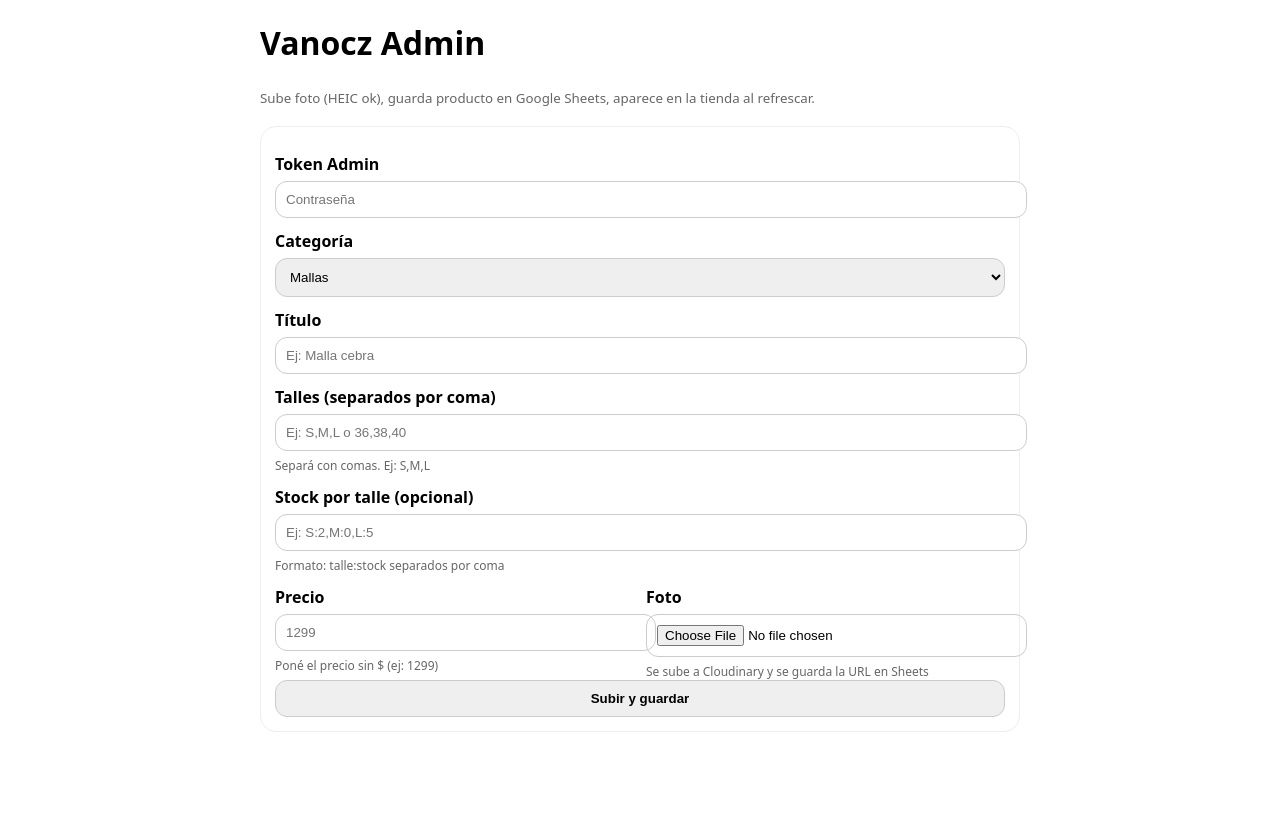
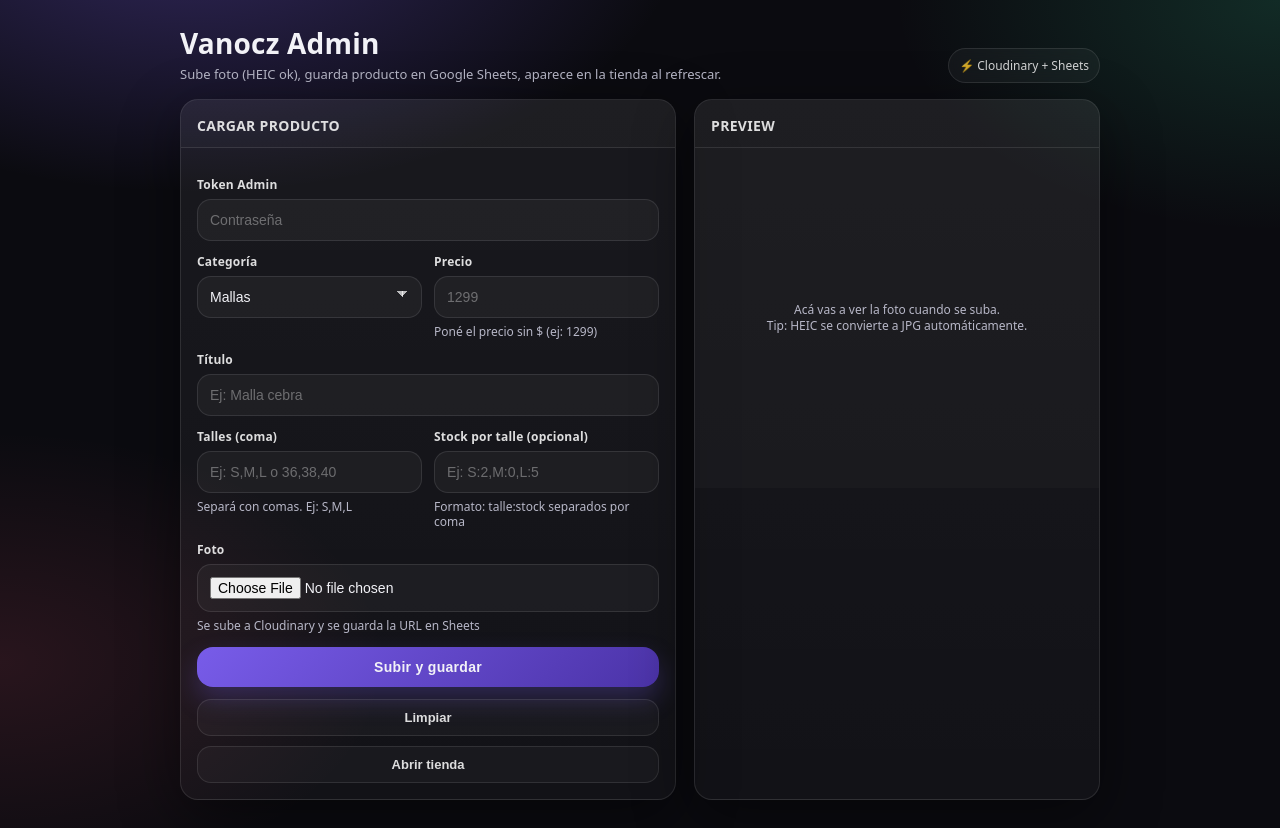
Before and after one commit to taxiradio5544/web, a website: page admin.html in a window 1280 px wide. Before the commit the page ends 800 px from the top, so only its background shows below. Drawn offline with Linux system fonts and the light colour scheme.

Commit message:
admin mas lindo

```diff
--- a/admin.html
+++ b/admin.html
@@ -4,72 +4,338 @@
   <meta charset="utf-8" />
   <meta name="viewport" content="width=device-width, initial-scale=1" />
   <title>Vanocz Admin</title>
+
   <style>
-    body{font-family:system-ui;max-width:760px;margin:20px auto;padding:0 16px}
-    label{display:block;margin:12px 0 6px;font-weight:600}
-    input,select,button{width:100%;padding:10px;border-radius:12px;border:1px solid #ccc}
-    button{cursor:pointer;font-weight:800}
-    .row{display:grid;grid-template-columns:1fr 1fr;gap:12px}
-    .ok{color:green;margin-top:10px}
-    .err{color:#b00020;margin-top:10px}
-    img{max-width:200px;border-radius:14px;margin-top:10px}
-    .card{border:1px solid #eee;border-radius:16px;padding:14px;margin-top:18px}
-    small{color:#666}
-    .hint{font-size:12px;color:#666;margin-top:6px}
+    :root{
+      --bg:#0b0b10;
+      --panel:#12121a;
+      --panel2:#0f0f17;
+      --text:#f2f2f7;
+      --muted:#b7b7c7;
+      --line:rgba(255,255,255,.10);
+      --ok:#36d399;
+      --err:#ff5c7a;
+      --shadow: 0 18px 60px rgba(0,0,0,.45);
+      --r:18px;
+    }
+
+    *{box-sizing:border-box}
+    body{
+      margin:0;
+      font-family:system-ui,-apple-system,Segoe UI,Roboto,Ubuntu,Cantarell,Noto Sans,sans-serif;
+      color:var(--text);
+      background:
+        radial-gradient(900px 500px at 15% -10%, rgba(120,92,233,.35), transparent 55%),
+        radial-gradient(700px 420px at 100% 0%, rgba(54,211,153,.16), transparent 55%),
+        radial-gradient(700px 420px at 0% 80%, rgba(255,92,122,.12), transparent 55%),
+        var(--bg);
+      min-height:100vh;
+      padding:28px 14px;
+    }
+
+    .wrap{
+      max-width: 920px;
+      margin: 0 auto;
+      display:grid;
+      grid-template-columns: 1.1fr .9fr;
+      gap:18px;
+    }
+
+    @media (max-width: 860px){
+      .wrap{grid-template-columns:1fr}
+    }
+
+    .top{
+      max-width: 920px;
+      margin: 0 auto 16px;
+      display:flex;
+      align-items:flex-end;
+      justify-content:space-between;
+      gap:12px;
+    }
+
+    h1{
+      margin:0;
+      font-size:28px;
+      letter-spacing:.2px;
+      line-height:1.1;
+    }
+
+    .sub{
+      margin:6px 0 0;
+      color:var(--muted);
+      font-size:13px;
+    }
+
+    .badge{
+      font-size:12px;
+      color:rgba(255,255,255,.8);
+      border:1px solid var(--line);
+      padding:8px 10px;
+      border-radius:999px;
+      background:rgba(255,255,255,.04);
+      backdrop-filter: blur(8px);
+      white-space:nowrap;
+    }
+
+    .card{
+      background: linear-gradient(180deg, rgba(255,255,255,.06), rgba(255,255,255,.03));
+      border:1px solid var(--line);
+      border-radius: var(--r);
+      box-shadow: var(--shadow);
+      overflow:hidden;
+    }
+
+    .card .head{
+      padding:16px 16px 12px;
+      border-bottom:1px solid var(--line);
+      background: rgba(255,255,255,.02);
+    }
+
+    .card .head h2{
+      margin:0;
+      font-size:14px;
+      color:rgba(255,255,255,.85);
+      letter-spacing:.3px;
+      text-transform:uppercase;
+    }
+
+    .card .body{
+      padding:16px;
+    }
+
+    .grid{
+      display:grid;
+      grid-template-columns:1fr 1fr;
+      gap:12px;
+    }
+    @media (max-width: 540px){
+      .grid{grid-template-columns:1fr}
+    }
+
+    label{
+      display:block;
+      font-weight:700;
+      font-size:12px;
+      color:rgba(255,255,255,.86);
+      margin:12px 0 6px;
+      letter-spacing:.2px;
+    }
+
+    .hint{
+      margin-top:6px;
+      color:var(--muted);
+      font-size:12px;
+      line-height:1.25;
+    }
+
+    input, select, button{
+      width:100%;
+      border-radius:14px;
+      border:1px solid var(--line);
+      background: rgba(255,255,255,.04);
+      color: var(--text);
+      padding:12px 12px;
+      outline:none;
+      transition: .15s ease;
+      font-size:14px;
+    }
+
+    input::placeholder{color:rgba(255,255,255,.35)}
+    input:focus, select:focus{
+      border-color: rgba(120,92,233,.65);
+      box-shadow: 0 0 0 4px rgba(120,92,233,.18);
+    }
+
+    select{
+      appearance:none;
+      background-image:
+        linear-gradient(45deg, transparent 50%, rgba(255,255,255,.7) 50%),
+        linear-gradient(135deg, rgba(255,255,255,.7) 50%, transparent 50%);
+      background-position:
+        calc(100% - 18px) calc(50% - 3px),
+        calc(100% - 13px) calc(50% - 3px);
+      background-size: 6px 6px, 6px 6px;
+      background-repeat:no-repeat;
+      padding-right:36px;
+    }
+
+    .btn{
+      margin-top:14px;
+      border:none;
+      cursor:pointer;
+      font-weight:900;
+      letter-spacing:.3px;
+      padding:12px 14px;
+      border-radius:16px;
+      background: linear-gradient(135deg, #785ce9, #4b33a8);
+      box-shadow: 0 12px 26px rgba(120,92,233,.28);
+    }
+    .btn:disabled{
+      opacity:.65;
+      cursor:not-allowed;
+      box-shadow:none;
+    }
+
+    .msg{
+      margin-top:12px;
+      padding:10px 12px;
+      border-radius:14px;
+      border:1px solid var(--line);
+      background: rgba(255,255,255,.03);
+      color: rgba(255,255,255,.9);
+      font-size:13px;
+      line-height:1.35;
+      display:none;
+    }
+    .msg.ok{
+      display:block;
+      border-color: rgba(54,211,153,.35);
+      background: rgba(54,211,153,.08);
+    }
+    .msg.err{
+      display:block;
+      border-color: rgba(255,92,122,.35);
+      background: rgba(255,92,122,.10);
+    }
+    .msg.info{
+      display:block;
+    }
+
+    .previewBox{
+      display:flex;
+      align-items:center;
+      justify-content:center;
+      min-height: 340px;
+      padding:16px;
+      background: rgba(255,255,255,.02);
+    }
+
+    .preview{
+      width:100%;
+      max-width: 420px;
+      border-radius: 18px;
+      border:1px solid var(--line);
+      box-shadow: 0 18px 60px rgba(0,0,0,.45);
+      display:none;
+    }
+
+    .mini{
+      color:var(--muted);
+      font-size:12px;
+      text-align:center;
+      line-height:1.35;
+    }
+
+    .rowActions{
+      display:flex;
+      gap:10px;
+      margin-top:12px;
+      flex-wrap:wrap;
+    }
+    .ghost{
+      border:1px solid var(--line);
+      background: rgba(255,255,255,.03);
+      color: rgba(255,255,255,.85);
+      padding:10px 12px;
+      border-radius:14px;
+      cursor:pointer;
+      font-weight:700;
+      font-size:13px;
+    }
+    .ghost:hover{background: rgba(255,255,255,.06)}
   </style>
 </head>
+
 <body>
+  <div class="top">
+    <div>
       <h1>Vanocz Admin</h1>
-  <p><small>Sube foto (HEIC ok), guarda producto en Google Sheets, aparece en la tienda al refrescar.</small></p>
+      <div class="sub">Sube foto (HEIC ok), guarda producto en Google Sheets, aparece en la tienda al refrescar.</div>
+    </div>
+    <div class="badge">⚡ Cloudinary + Sheets</div>
+  </div>
 
+  <div class="wrap">
+    <!-- FORM -->
     <div class="card">
+      <div class="head">
+        <h2>Cargar producto</h2>
+      </div>
+      <div class="body">
+
         <label>Token Admin</label>
         <input id="adminToken" type="password" placeholder="Contraseña" />
 
+        <div class="grid">
+          <div>
             <label>Categoría</label>
             <select id="categoria">
               <option value="mallas">Mallas</option>
               <option value="remeras">Remeras</option>
               <option value="short">Shorts</option>
             </select>
-
-    <label>Título</label>
-    <input id="titulo" placeholder="Ej: Malla cebra" />
-
-    <label>Talles (separados por coma)</label>
-    <input id="talles" placeholder="Ej: S,M,L o 36,38,40" />
-    <div class="hint">Separá con comas. Ej: S,M,L</div>
-
-    <label>Stock por talle (opcional)</label>
-    <input id="stock_talles" placeholder="Ej: S:2,M:0,L:5" />
-    <div class="hint">Formato: talle:stock separados por coma</div>
-
-    <div class="row">
+          </div>
           <div>
             <label>Precio</label>
             <input id="precio" type="number" placeholder="1299" min="0" step="1" />
             <div class="hint">Poné el precio sin $ (ej: 1299)</div>
           </div>
+        </div>
+
+        <label>Título</label>
+        <input id="titulo" placeholder="Ej: Malla cebra" />
+
+        <div class="grid">
           <div>
+            <label>Talles (coma)</label>
+            <input id="talles" placeholder="Ej: S,M,L o 36,38,40" />
+            <div class="hint">Separá con comas. Ej: S,M,L</div>
+          </div>
+          <div>
+            <label>Stock por talle (opcional)</label>
+            <input id="stock_talles" placeholder="Ej: S:2,M:0,L:5" />
+            <div class="hint">Formato: talle:stock separados por coma</div>
+          </div>
+        </div>
+
         <label>Foto</label>
         <input id="foto" type="file" accept="image/*" />
         <div class="hint">Se sube a Cloudinary y se guarda la URL en Sheets</div>
+
+        <button id="btn" class="btn" type="button">Subir y guardar</button>
+
+        <div class="rowActions">
+          <button class="ghost" id="btnLimpiar" type="button">Limpiar</button>
+          <button class="ghost" id="btnRefrescar" type="button">Abrir tienda</button>
+        </div>
+
+        <div id="msg" class="msg"></div>
       </div>
     </div>
 
-    <button id="btn" type="button">Subir y guardar</button>
-
-    <div id="msg"></div>
-    <img id="preview" style="display:none" />
+    <!-- PREVIEW -->
+    <div class="card">
+      <div class="head">
+        <h2>Preview</h2>
+      </div>
+      <div class="previewBox">
+        <div style="width:100%">
+          <img id="preview" class="preview" alt="Preview" />
+          <div id="emptyPreview" class="mini">Acá vas a ver la foto cuando se suba.<br/>Tip: HEIC se convierte a JPG automáticamente.</div>
+        </div>
+      </div>
+    </div>
   </div>
 
   <script>
     const $ = (id) => document.getElementById(id);
 
-    function setMsg(text, kind = "") {
+    function setMsg(text, kind = "info") {
       const el = $("msg");
       el.textContent = text || "";
-      el.className = kind;
+      el.className = "msg " + (kind || "info");
+      el.style.display = text ? "block" : "none";
     }
 
     function setLoading(isLoading) {
@@ -92,24 +358,47 @@
       catch { return { raw: text }; }
     }
 
-    // ✅ forzar JPG en URLs de Cloudinary (para que HEIC se vea en todos lados)
+    // forzar JPG en URLs de Cloudinary (compatibilidad total)
     function cloudinaryToJpg(url) {
       if (!url) return url;
       if (!url.includes("res.cloudinary.com")) return url;
-
-      // Si ya tiene transformación f_..., no duplicamos
       if (url.includes("/image/upload/f_")) return url;
-
-      // Fuerza JPG (compatibilidad total)
       return url.replace("/image/upload/", "/image/upload/f_jpg/");
     }
 
-    console.log("admin.js cargado");
+    function showPreview(url){
+      const img = $("preview");
+      const empty = $("emptyPreview");
+      img.src = url;
+      img.style.display = "block";
+      empty.style.display = "none";
+    }
+    function clearPreview(){
+      const img = $("preview");
+      const empty = $("emptyPreview");
+      img.style.display = "none";
+      img.src = "";
+      empty.style.display = "block";
+    }
+
+    $("btnLimpiar").addEventListener("click", () => {
+      $("titulo").value = "";
+      $("precio").value = "";
+      $("foto").value = "";
+      $("talles").value = "";
+      $("stock_talles").value = "";
+      setMsg("");
+      clearPreview();
+    });
+
+    $("btnRefrescar").addEventListener("click", () => {
+      // Cambiá si tu tienda está en otra ruta
+      window.open("./", "_blank");
+    });
 
     $("btn").addEventListener("click", async (e) => {
       e.preventDefault();
       setMsg("");
-      $("preview").style.display = "none";
 
       const adminToken = $("adminToken").value.trim();
       const categoria = $("categoria").value.trim();
@@ -117,12 +406,12 @@
       const precio = Number($("precio").value || 0);
       const file = $("foto").files[0];
 
-      // defaults (por si algún día agregás esos inputs)
-      const precio_oferta = Number($("precio_oferta")?.value || 0) || "";
-      const stock = Number($("stock")?.value || 1) || 1;
-      const activo = ($("activo")?.value || "si").trim().toLowerCase();
       const talles = ($("talles")?.value || "").trim();
       const stock_talles = ($("stock_talles")?.value || "").trim();
+
+      const precio_oferta = "";
+      const stock = 1;
+      const activo = "si";
 
       if (!adminToken || !categoria || !titulo || !file) {
         setMsg("Faltan datos (token, categoría, título o foto).", "err");
@@ -136,8 +425,8 @@
       try {
         setLoading(true);
 
-        // 1) Subir imagen a Cloudinary (via Netlify Function)
-        setMsg("Subiendo imagen...", "");
+        // 1) Upload imagen
+        setMsg("Subiendo imagen…", "info");
         const fileBase64 = await fileToBase64(file);
 
         const upRes = await fetch("/.netlify/functions/upload-image", {
@@ -147,34 +436,28 @@
         });
 
         const up = await safeJson(upRes);
-        console.log("upload status", upRes.status, up);
 
         if (!upRes.ok || !up.ok || !up.url) {
           throw new Error("Upload falló: " + JSON.stringify(up.error || up));
         }
 
-        // ✅ usar URL transformada (JPG) para preview y para guardar en Sheets
         const imagenFinal = cloudinaryToJpg(up.url);
+        showPreview(imagenFinal);
 
-        $("preview").src = imagenFinal;
-        $("preview").style.display = "block";
-
-        // 2) Guardar producto en Google Sheets (via Netlify Function)
-        setMsg("Guardando producto...", "");
+        // 2) Save a Sheets
+        setMsg("Guardando en Sheets…", "info");
 
         const payload = {
           categoria,
           titulo,
           precio,
-          imagen: imagenFinal,   <!-- ✅ ESTE era el bug -->
+          imagen: imagenFinal,
           talles,
           stock_talles,
           stock,
           activo,
           precio_oferta
         };
-
-        console.log("Voy a guardar:", payload);
 
         const saveRes = await fetch("/.netlify/functions/create-products", {
           method: "POST",
@@ -186,7 +469,6 @@
         });
 
         const save = await safeJson(saveRes);
-        console.log("save status", saveRes.status, save);
 
         if (!saveRes.ok || !save.ok) {
           throw new Error("Save falló: " + JSON.stringify(save.error || save.details || save));
@@ -194,7 +476,7 @@
 
         setMsg("✅ Guardado. Refrescá la tienda para verlo.", "ok");
 
-        // limpiar campos (mantengo token y categoría por comodidad)
+        // limpiar campos (mantengo token y categoría)
         $("titulo").value = "";
         $("precio").value = "";
         $("foto").value = "";
```
Lines whose indentation alone changed are shown as unchanged.
